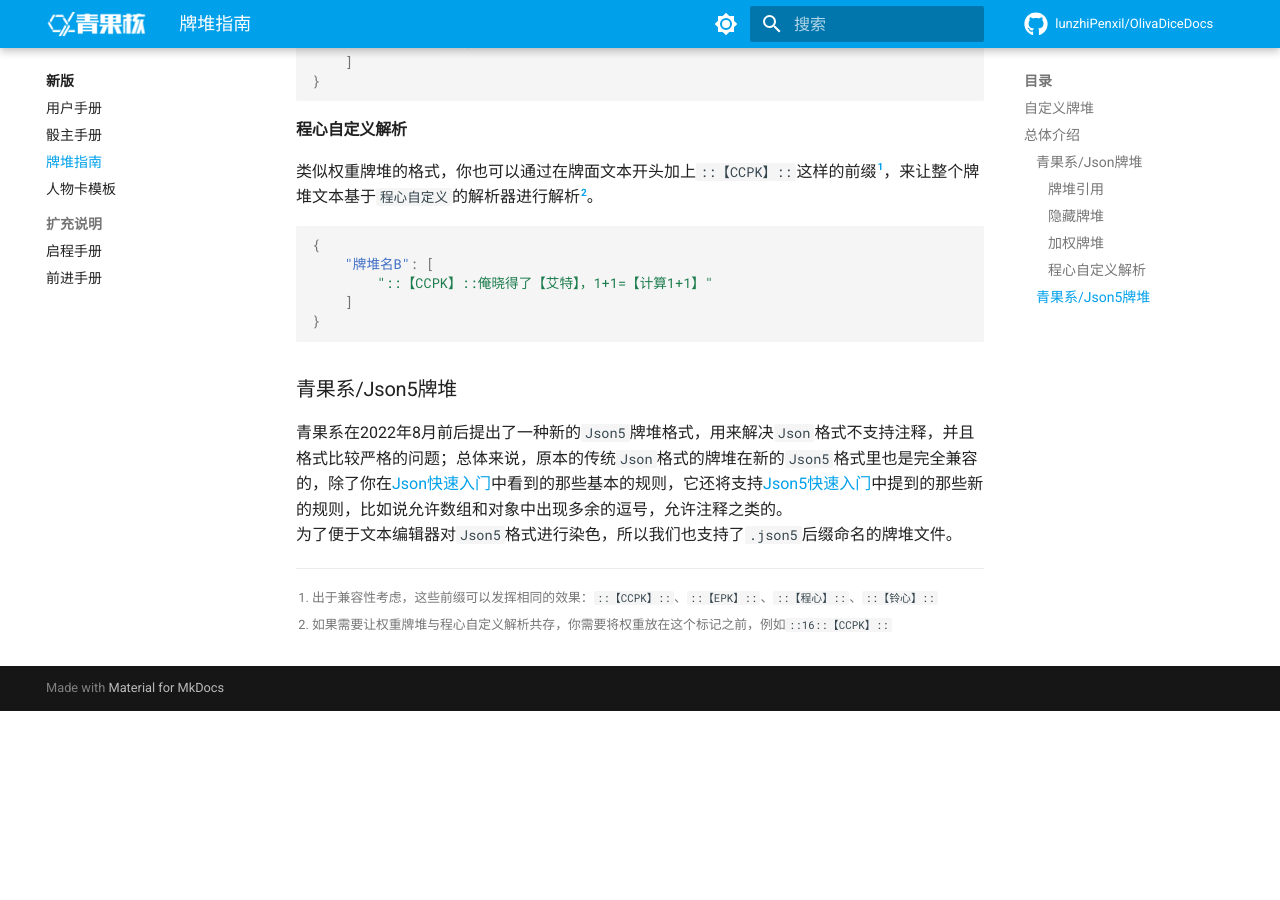
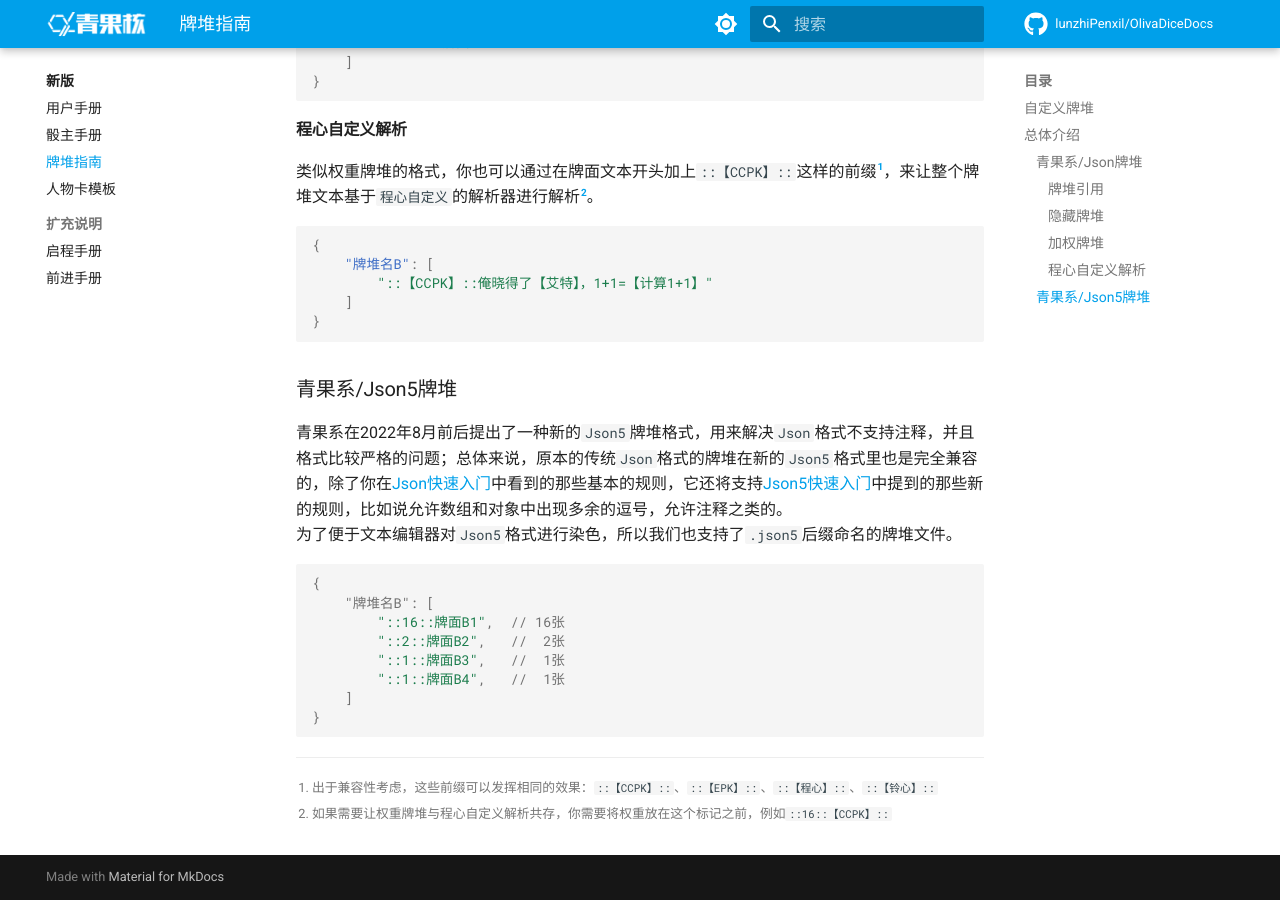
Before and after one commit to lunzhiPenxil/OlivaDiceDocs, an MkDocs documentation site: the page built from docs/OlivaDice3_Master_Manual_customDeck.md, in a window 1280 px wide and 900 px high, scrolled down 3250 px. Built offline with MkDocs 1.6.1 and Material for MkDocs 9.7.7, drawn with Linux system fonts in a browser that asks for light colours; comment, search, counter and statistics services are not loaded; before the commit the page ends 3961 px from its top, so only the background shows below that.

Commit message:
新增Json5示例

````diff
--- a/docs/OlivaDice3_Master_Manual_customDeck.md
+++ b/docs/OlivaDice3_Master_Manual_customDeck.md
@@ -151,6 +151,16 @@
 ### 青果系/Json5牌堆
 青果系在2022年8月前后提出了一种新的`Json5`牌堆格式，用来解决`Json`格式不支持注释，并且格式比较严格的问题；总体来说，原本的传统`Json`格式的牌堆在新的`Json5`格式里也是完全兼容的，除了你在[Json快速入门](JsonHelp.md)中看到的那些基本的规则，它还将支持[Json5快速入门](Json5Help.md)中提到的那些新的规则，比如说允许数组和对象中出现多余的逗号，允许注释之类的。
 为了便于文本编辑器对`Json5`格式进行染色，所以我们也支持了`.json5`后缀命名的牌堆文件。
+```json5
+{
+    "牌堆名B": [
+        "::16::牌面B1",  // 16张
+        "::2::牌面B2",   //  2张
+        "::1::牌面B3",   //  1张
+        "::1::牌面B4",   //  1张
+    ]
+}
+```
 
 
 [^1]: 出于兼容性考虑，这些前缀可以发挥相同的效果：`::【CCPK】::`、`::【EPK】::`、`::【程心】::`、`::【铃心】::`
````
